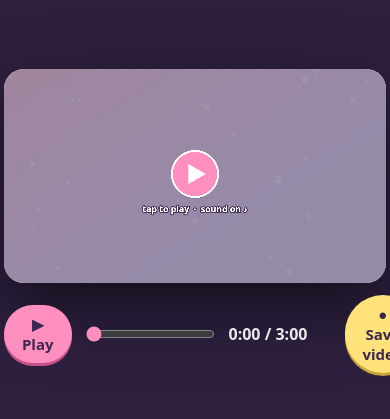
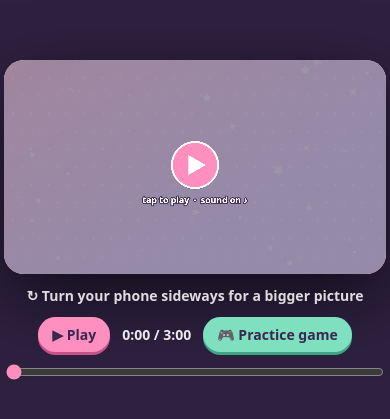
Before and after one commit to fredkwok-it/simply-host, a plain HTML site: page tiny-notes-big-beats.html in a window 390 px wide. Shown: the part 201-620 px from the top of the page. Drawn offline with Linux system fonts and the light colour scheme; animation ran at ten frames a second.

Commit message:
fixed responsive UI on mobile

```diff
--- a/tiny-notes-big-beats.html
+++ b/tiny-notes-big-beats.html
@@ -3,28 +3,40 @@
 <head>
 <meta charset="utf-8">
 <title>Tiny Notes, Big Beats — a kawaii rhythm showreel</title>
-<meta name="viewport" content="width=device-width,initial-scale=1">
+<meta name="viewport" content="width=device-width,initial-scale=1,viewport-fit=cover">
 <style>
-:root{color-scheme:light}
+:root{color-scheme:light;--res:76px}
+@media (max-width:760px),(max-height:520px){:root{--res:122px}}
 html,body{margin:0;height:100%;background:#2e2140;font-family:ui-rounded,"Hiragino Maru Gothic ProN","Arial Rounded MT Bold",system-ui,sans-serif;color:#fff;overflow:hidden}
-#wrap{position:fixed;inset:0;display:flex;flex-direction:column;align-items:center;justify-content:center;gap:12px}
-canvas{width:min(98vw,calc((100vh - 76px)*16/9));aspect-ratio:16/9;border-radius:20px;box-shadow:0 24px 70px #0009;background:#ffd6e8;cursor:pointer;display:block}
-#bar{display:flex;gap:12px;align-items:center;width:min(98vw,calc((100vh - 76px)*16/9))}
-button{font:inherit;font-weight:800;font-size:15px;border:0;border-radius:999px;padding:9px 18px;background:#ff8fbf;color:#3b2850;cursor:pointer;box-shadow:0 3px 0 #c7528a}
+#wrap{position:fixed;inset:0;height:100vh;height:100dvh;box-sizing:border-box;padding:env(safe-area-inset-top) env(safe-area-inset-right) env(safe-area-inset-bottom) env(safe-area-inset-left);display:flex;flex-direction:column;align-items:center;justify-content:center;gap:12px}
+canvas{width:min(98vw,calc((100dvh - var(--res))*16/9));aspect-ratio:16/9;border-radius:20px;box-shadow:0 24px 70px #0009;background:#ffd6e8;cursor:pointer;display:block}
+#bar{display:flex;flex-wrap:wrap;justify-content:center;gap:10px 12px;align-items:center;width:min(98vw,calc((100dvh - var(--res))*16/9))}
+button{white-space:nowrap;-webkit-tap-highlight-color:transparent;font:inherit;font-weight:800;font-size:15px;border:0;border-radius:999px;padding:9px 18px;background:#ff8fbf;color:#3b2850;cursor:pointer;box-shadow:0 3px 0 #c7528a}
 button:active{transform:translateY(2px);box-shadow:none}
 #rec{background:#ffe27a;box-shadow:0 3px 0 #c9a63a}
-input[type=range]{flex:1;accent-color:#ff8fbf}
-#time{font-variant-numeric:tabular-nums;min-width:104px;font-weight:700;opacity:.9}
+input[type=range]{flex:1 1 180px;min-width:120px;accent-color:#ff8fbf}
+#time{font-variant-numeric:tabular-nums;min-width:96px;white-space:nowrap;font-weight:700;opacity:.9}
 body.rec #bar{opacity:.45;pointer-events:none}
 #game{background:#7fe0c0;box-shadow:0 3px 0 #3fa484}
 body.game #play,body.game #seek,body.game #time,body.game #rec{display:none}
 body.game #bar{justify-content:center}
 body.game canvas{touch-action:none}
+#rot{display:none;font-weight:800;font-size:14px;opacity:.85;text-align:center}
+/* phones: smaller buttons, seek bar on its own full-width row, no video-export button (phones can't record reliably) */
+@media (max-width:760px){
+  button{font-size:14px;padding:8px 14px}
+  #play{order:1}#time{order:2;min-width:0;font-size:14px}#game{order:3}
+  #seek{order:4;flex:1 1 100%}
+  #rec{display:none}
+}
+@media (max-width:760px) and (orientation:portrait){#rot{display:block}}
+@media (hover:none) and (pointer:coarse){#rec{display:none}}
 </style>
 </head>
 <body>
 <div id="wrap">
   <canvas id="c" width="1920" height="1080"></canvas>
+  <div id="rot">↻ Turn your phone sideways for a bigger picture</div>
   <div id="bar">
     <button id="play">▶ Play</button>
     <input id="seek" type="range" min="0" max="1000" value="0">
```
